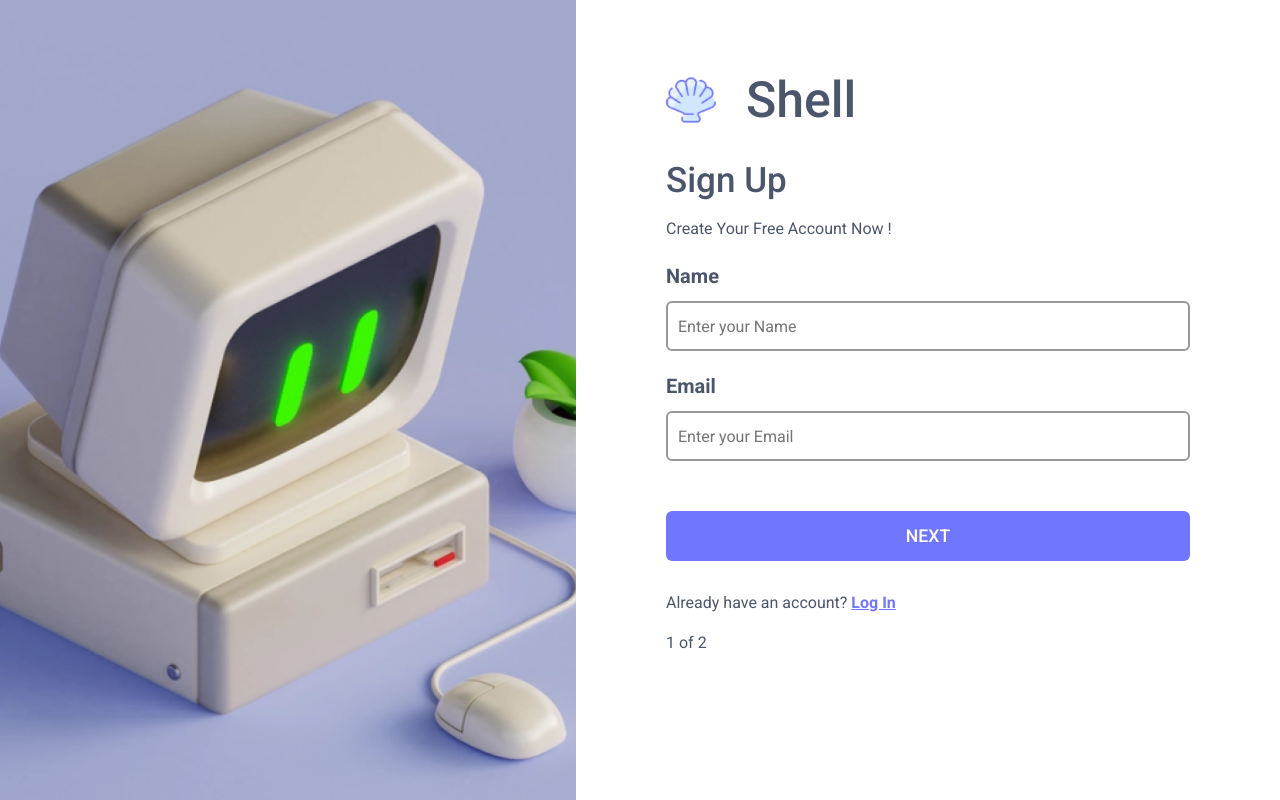
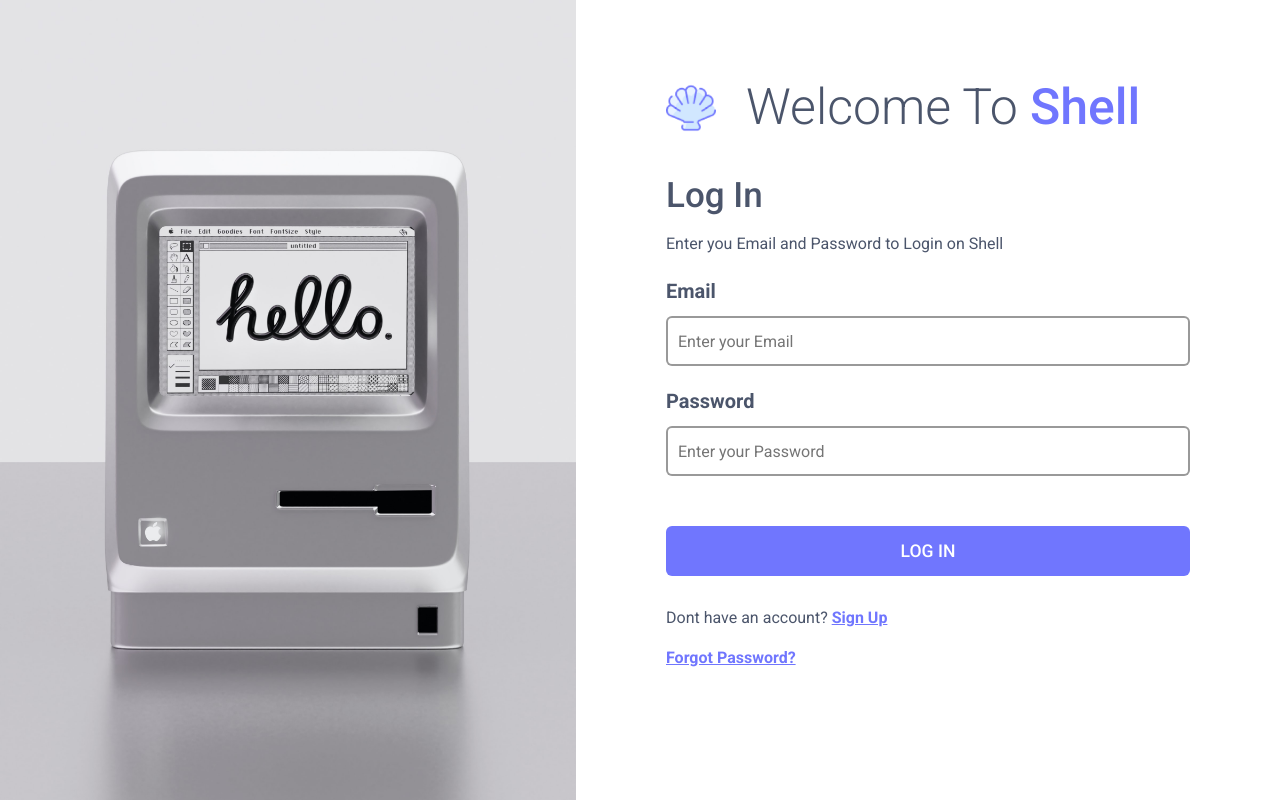
Before and after one commit to yasinbhojani/major-project, a React (Create React App) app in the folder client/: page / in a window 1280 px wide. Built offline with nearby package versions, Linux system fonts and the light colour scheme.

Commit message:
Shell Headder Changed And Some Other Changes

```diff
--- a/client/src/App.js
+++ b/client/src/App.js
@@ -1,11 +1,11 @@
 import "./App.css";
-// import Login from "./components/Login/Login";
-import SignUp from "./components/SignUp/SignUp";
+import Login from "./components/Login/Login";
+// import SignUp from "./components/SignUp/SignUp";
 function App() {
   return (
     <div>
-      {/* <Login /> */}
-      <SignUp />
+      <Login />
+      {/* <SignUp /> */}
     </div>
   );
 }
--- /dev/null
+++ b/client/src/components/Login/BrandName.js
@@ -0,0 +1,15 @@
+import logo from "../../assets/shell-logo.png";
+import styles from "./Login.module.css";
+const BrandName = () => {
+  return (
+    <>
+      <div className={styles.head}>
+        <img src={logo} style={{ width: "50px", height: "50px" }} alt="logo" />
+        <span>
+          Welcome To <h1>Shell</h1>
+        </span>
+      </div>
+    </>
+  );
+};
+export default BrandName;
--- a/client/src/components/Login/Login.js
+++ b/client/src/components/Login/Login.js
@@ -1,13 +1,17 @@
-import React from "react";
-import Input from "../UI/Input/Input";
-
+import React, { useState } from "react";
 import styles from "./Login.module.css";
-import btnstyles from "../../css/button.module.css";
 
 import macintosh from "../../assets/macintosh.jpg";
-import logo from "../../assets/shell-logo.png";
-
+import Login1 from "./Login1";
+import BrandName from "./BrandName";
 const Login = (props) => {
+  const [emailInput, setEmailInput] = useState("");
+  const [passwordInput, setPasswordInput] = useState("");
+  const emailAndPasswordFormSubmitHandler = (event) => {
+    event.preventDefault();
+    console.log("Email : " + emailInput);
+    console.log("Password : " + passwordInput);
+  };
   return (
     <main className={styles.maindiv}>
       <section className={styles["side-image"]}>
@@ -15,36 +19,14 @@ const Login = (props) => {
       </section>
 
       <section className={`${styles.login} container`}>
-        <div className={styles.head}>
-          <img
-            src={logo}
-            style={{ width: "50px", height: "50px" }}
-            alt="logo"
-          />
-          <h1>Shell</h1>
-        </div>
+        <BrandName />
         <h2>Log In</h2>
         <p>Enter you Email and Password to Login on Shell</p>
-        <form>
-          <Input
-            id="email"
-            type="email"
-            label="Email"
-            placeholder="Enter your Email"
-          />
-          <Input
-            id="password"
-            type="password"
-            label="Password"
-            placeholder="Enter your Password"
-          />
-          <button
-            type="submit"
-            className={`${btnstyles.btn} ${btnstyles.login}`}
-          >
-            LOG IN
-          </button>
-        </form>
+        <Login1
+          setEmailInput={setEmailInput}
+          setPasswordInput={setPasswordInput}
+          emailAndPasswordFormSubmitHandler={emailAndPasswordFormSubmitHandler}
+        />
         <footer className={styles.footer}>
           <p>
             Dont have an account?{" "}
--- a/client/src/components/Login/Login.module.css
+++ b/client/src/components/Login/Login.module.css
@@ -25,11 +25,17 @@
   display: flex;
   align-items: center;
 }
-
-.head h1 {
+.head span {
   font-size: 50px;
   margin: 0;
   margin-left: 30px;
+  font-weight: 300;
+}
+.head span h1 {
+  display: inline;
+  font-size: 50px;
+  margin: 0;
+  color: var(--purpleblue);
 }
 
 .login h2 {
--- /dev/null
+++ b/client/src/components/Login/Login1.js
@@ -0,0 +1,31 @@
+import Input from "../UI/Input/Input";
+import btnstyles from "../../css/button.module.css";
+const Login1 = (props) => {
+  const emailChangeHandler = (event) => props.setEmailInput(event.target.value);
+  const passwordChangeHandler = (event) =>
+    props.setPasswordInput(event.target.value);
+  return (
+    <>
+      <form onSubmit={props.emailAndPasswordFormSubmitHandler}>
+        <Input
+          id="email"
+          type="email"
+          label="Email"
+          placeholder="Enter your Email"
+          onChange={emailChangeHandler}
+        />
+        <Input
+          id="password"
+          type="password"
+          label="Password"
+          placeholder="Enter your Password"
+          onChange={passwordChangeHandler}
+        />
+        <button type="submit" className={`${btnstyles.btn} ${btnstyles.login}`}>
+          LOG IN
+        </button>
+      </form>
+    </>
+  );
+};
+export default Login1;
--- a/client/src/components/SignUp/SignUp.js
+++ b/client/src/components/SignUp/SignUp.js
@@ -3,7 +3,7 @@ import React, { useState } from "react";
 import styles from "../Login/Login.module.css";
 
 import minipc from "../../assets/minipc.png";
-import logo from "../../assets/shell-logo.png";
+import BrandName from "../Login/BrandName";
 
 import Signup1 from "./Signup1";
 import Signup2 from "./Signup2";
@@ -30,14 +30,7 @@ const SignUp = (props) => {
       </section>
 
       <section className={`${styles.login} container`}>
-        <div className={styles.head}>
-          <img
-            src={logo}
-            style={{ width: "50px", height: "50px" }}
-            alt="logo"
-          />
-          <h1>Shell</h1>
-        </div>
+        <BrandName />
         <h2>Sign Up</h2>
         <p>Create Your Free Account Now !</p>
         {currentPage ? (
```
